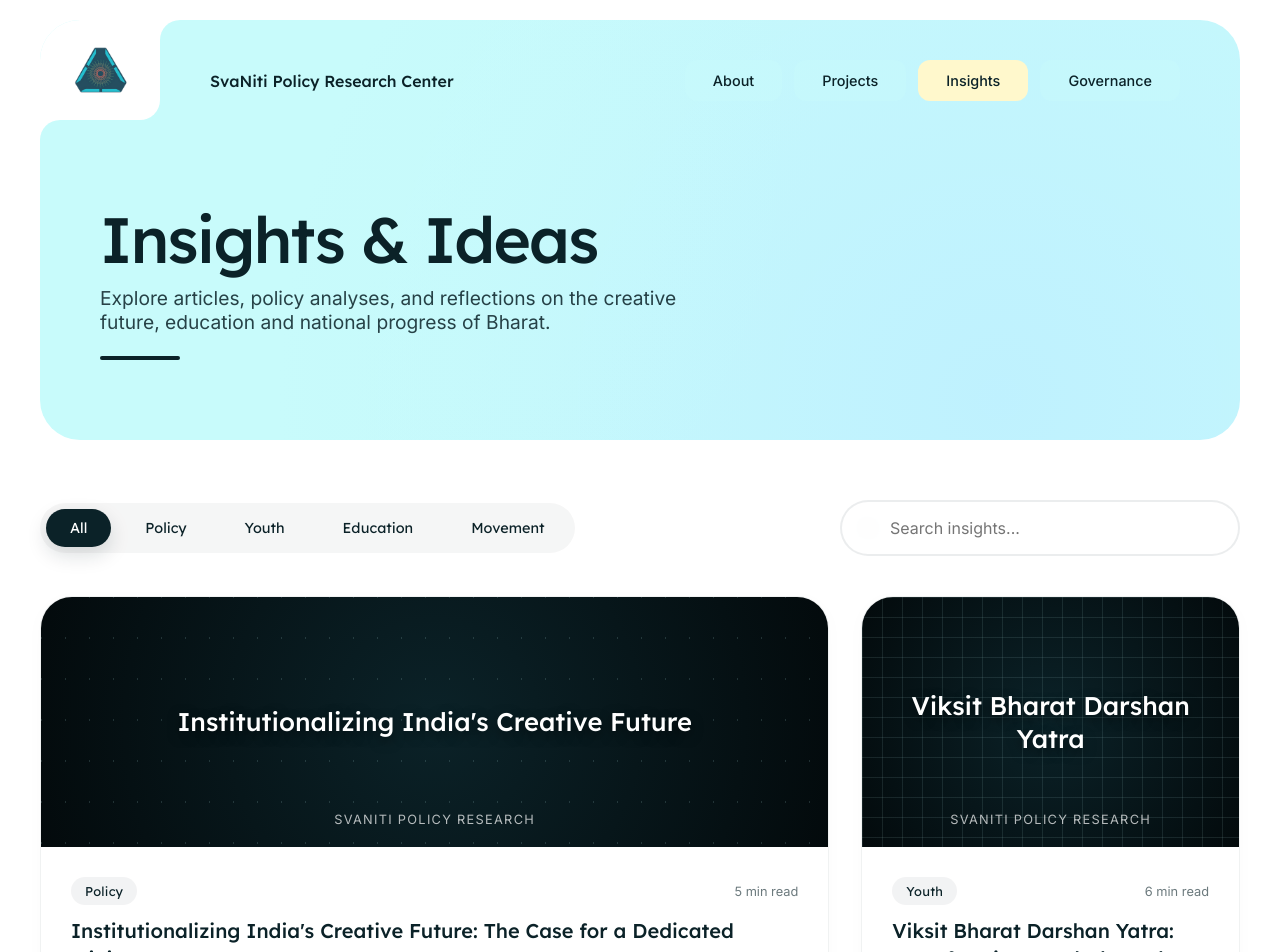
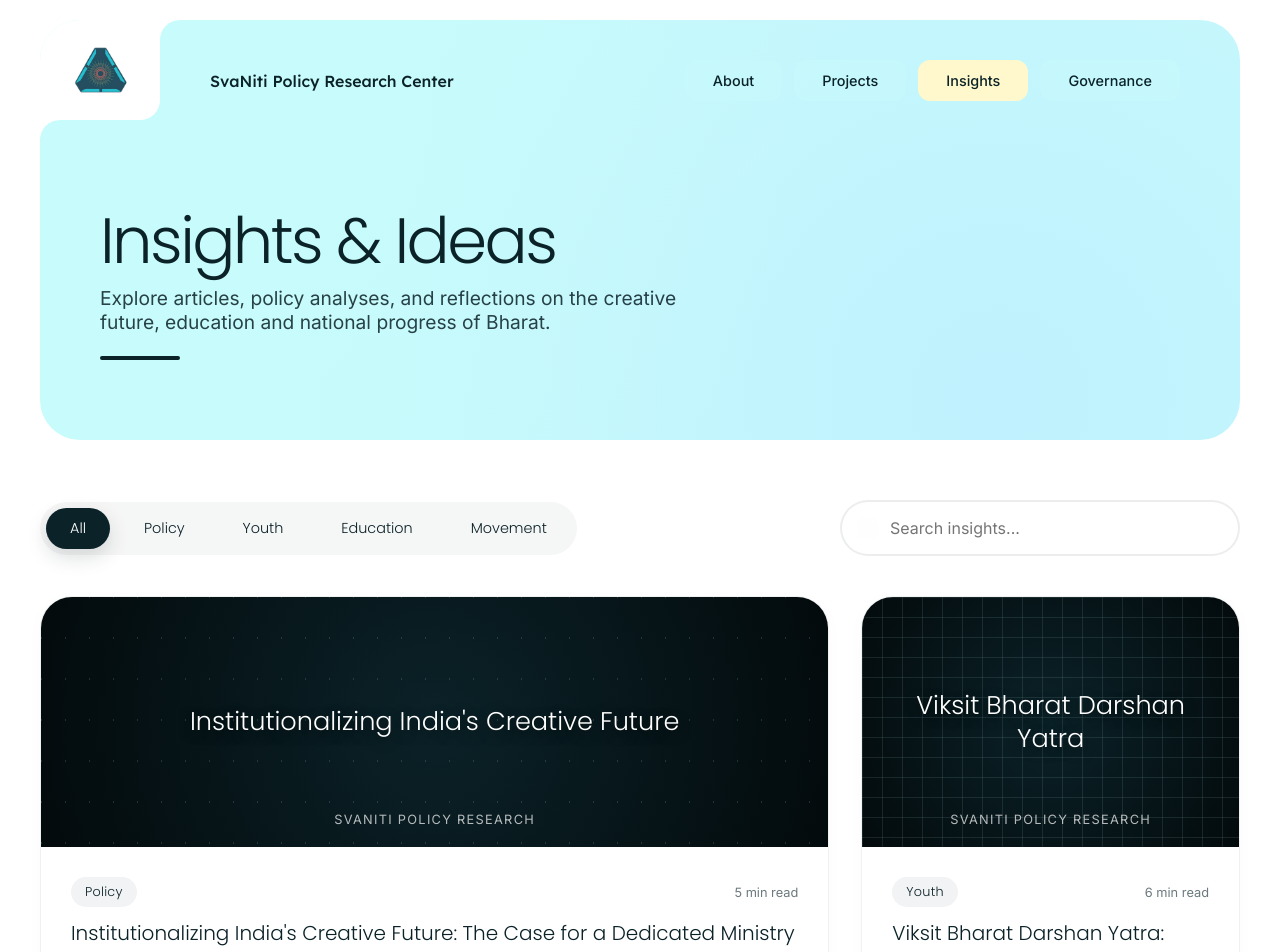
Before and after one commit to Garvit-png/SwaNiti, a Next.js app: page /insights in a window 1280 px wide. Shown: the top 952 px of the page. Built offline with nearby package versions, Linux system fonts and the light colour scheme.

Commit message:
Update Insights typography to Poppins weight 300 to match home page

```diff
--- a/app/insights/insights.module.css
+++ b/app/insights/insights.module.css
@@ -33,11 +33,11 @@
 }
 
 .heroInner h1 {
-  font-family: var(--font-lexend);
+  font-family: 'Poppins', sans-serif;
   font-size: clamp(2.5rem, 5vw, 4.5rem);
-  font-weight: 500;
-  line-height: 1.1;
-  letter-spacing: -0.03em;
+  font-weight: 300;
+  line-height: 1.05;
+  letter-spacing: -0.04em;
   color: var(--sr-ink);
 }
 
@@ -128,9 +128,9 @@
   border: none;
   background: transparent;
   color: var(--sr-ink);
-  font-family: var(--font-lexend);
+  font-family: 'Poppins', sans-serif;
   font-size: 0.9rem;
-  font-weight: 400;
+  font-weight: 300;
   cursor: pointer;
   border-radius: 30px;
   transition: all 0.4s cubic-bezier(0.16, 1, 0.3, 1);
@@ -280,9 +280,9 @@
 }
 
 .patternTitle {
-  font-family: var(--font-lexend);
+  font-family: 'Poppins', sans-serif;
   font-size: 1.6rem;
-  font-weight: 500;
+  font-weight: 300;
   text-align: center;
   z-index: 2;
   text-shadow: 0 4px 12px rgba(0, 0, 0, 0.5);
@@ -318,8 +318,8 @@
   padding: 6px 14px;
   border-radius: 20px;
   font-size: 0.8rem;
-  font-weight: 400;
-  font-family: var(--font-lexend);
+  font-weight: 300;
+  font-family: 'Poppins', sans-serif;
   letter-spacing: 0.02em;
 }
 
@@ -330,9 +330,9 @@
 }
 
 .cardTitle {
-  font-family: var(--font-lexend);
+  font-family: 'Poppins', sans-serif;
   font-size: 1.25rem;
-  font-weight: 500;
+  font-weight: 300;
   margin-bottom: 12px;
   line-height: 1.4;
   color: var(--sr-ink);
@@ -355,7 +355,7 @@
 .cardFooter {
   display: flex;
   align-items: center;
-  font-weight: 500;
+  font-weight: 300;
   font-size: 0.9rem;
   gap: 6px;
   color: var(--sr-ink);
```
